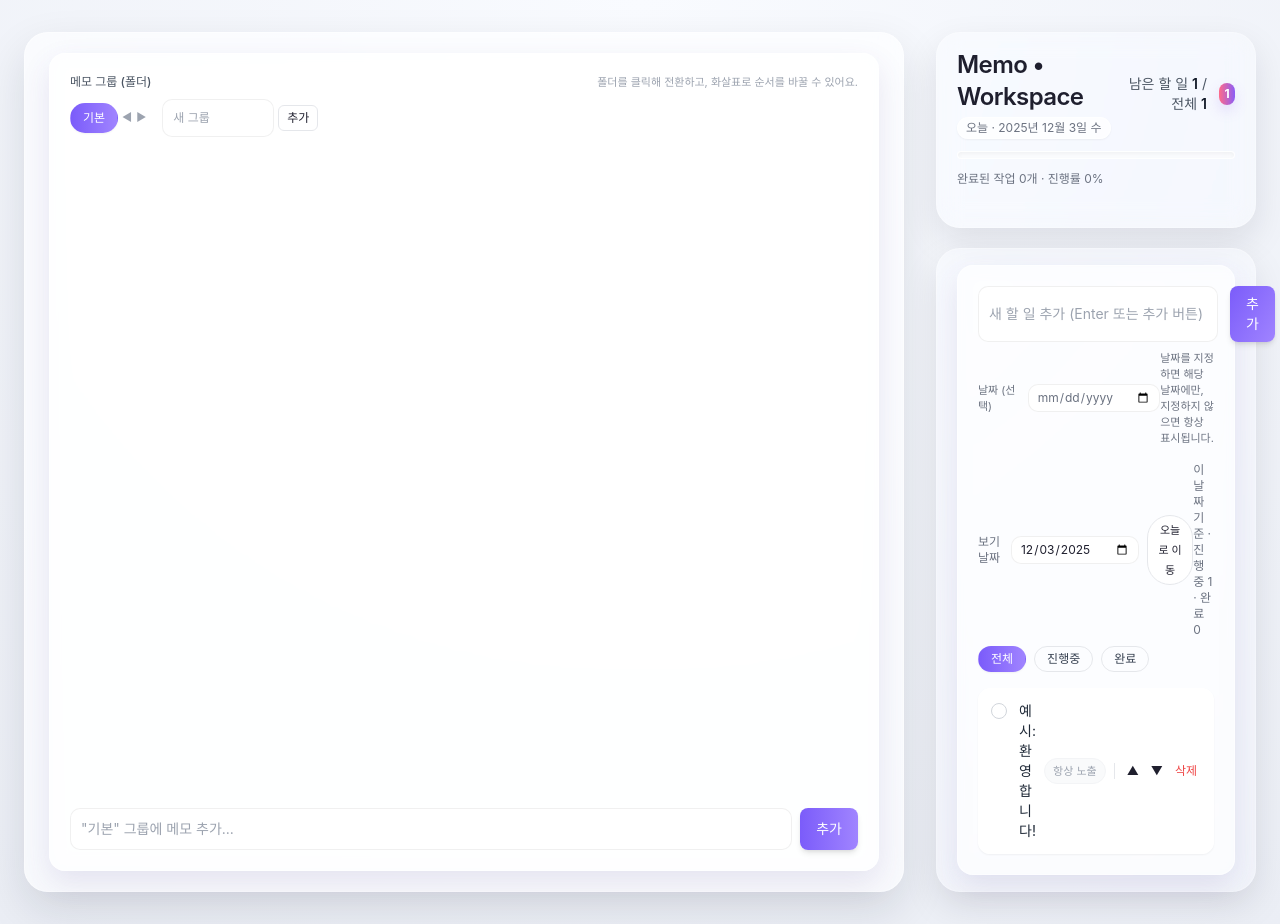
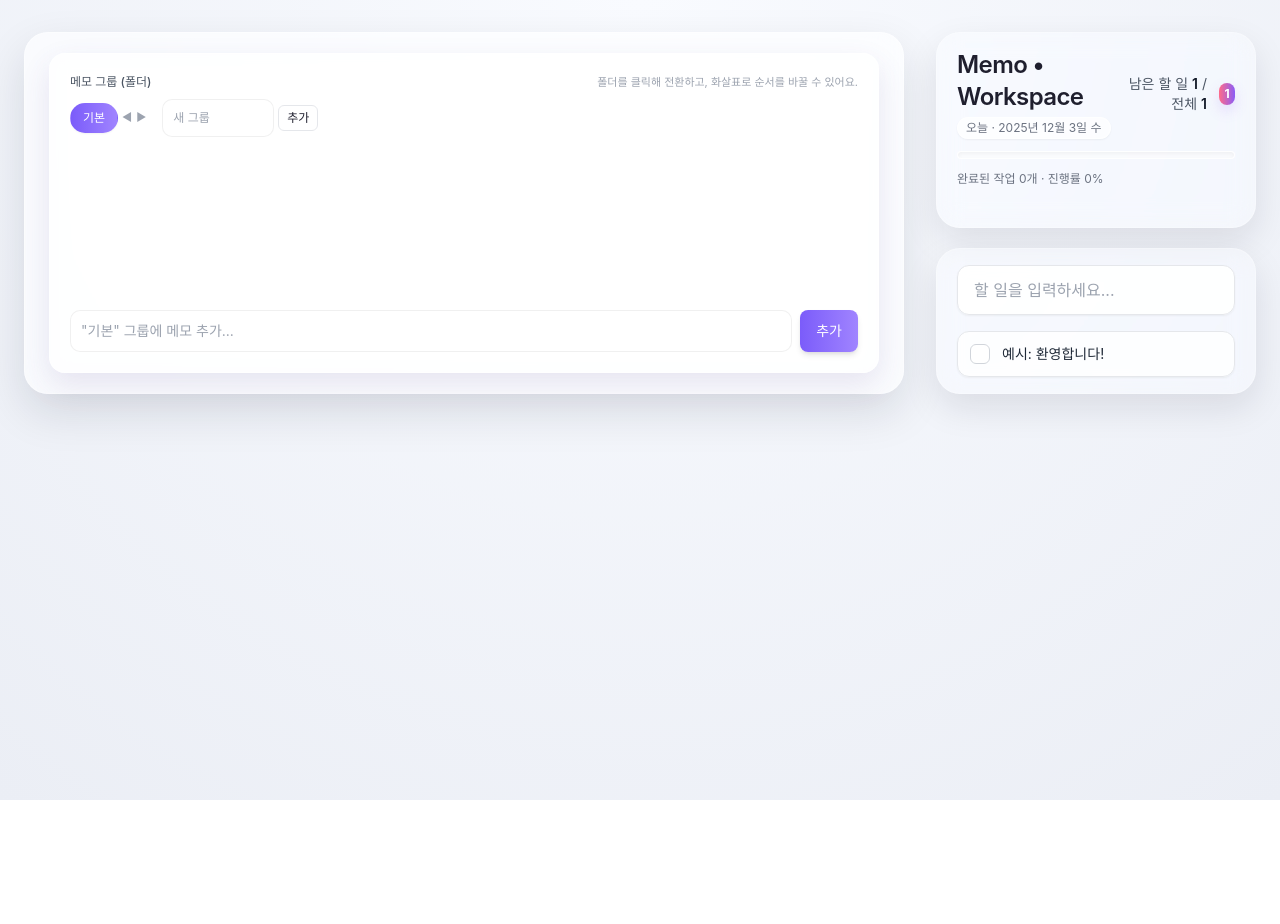
Before and after one commit to wskimkj/memo, a React (Vite) app: page / in a window 1280 px wide. After the commit the page ends 800 px from the top, so only its background shows below. Built offline with nearby package versions, Linux system fonts and the light colour scheme.

Commit message:
Update TodoBoard.jsx

```diff
--- a/src/components/TodoBoard.jsx
+++ b/src/components/TodoBoard.jsx
@@ -1,313 +1,109 @@
-import React, { useRef, useState } from "react";
-import { motion, AnimatePresence } from "framer-motion";
-
-function todayString() {
-  return new Date().toISOString().slice(0, 10); // YYYY-MM-DD
-}
-
-function formatDateLabel(dateStr) {
-  if (!dateStr) return "날짜 없음";
-  const d = new Date(dateStr + "T00:00:00");
-  if (Number.isNaN(d.getTime())) return dateStr;
-  const base = d.toLocaleDateString("ko-KR", {
-    month: "short",
-    day: "numeric",
-    weekday: "short"
-  });
-  const isToday = dateStr === todayString();
-  return isToday ? `${base} · 오늘` : base;
-}
+import { useState } from "react";
 
 export default function TodoBoard({ todos, setTodos }) {
-  const inputRef = useRef();
-  const [newDate, setNewDate] = useState("");
-  const [filter, setFilter] = useState("all"); // all | active | done
-  const [viewDate, setViewDate] = useState(todayString()); // 이 날짜 + 날짜 없는 것만 노출
+  const [text, setText] = useState("");
 
-  function addTodo(text) {
-    const t = (text || inputRef.current.value || "").trim();
-    if (!t) return;
-    setTodos((prev) => [
-      {
-        id: Date.now().toString(),
-        text: t,
+  const addTodo = (e) => {
+    e.preventDefault();
+    if (!text.trim()) return;
+
+    const newTodo = {
+      id: crypto.randomUUID(),
+      text,
       done: false,
-        date: newDate || null
-      },
-      ...prev
-    ]);
-    if (inputRef.current) inputRef.current.value = "";
-    setNewDate("");
-  }
+      date: null,
+    };
 
-  function toggle(id) {
-    setTodos((prev) =>
-      prev.map((p) => (p.id === id ? { ...p, done: !p.done } : p))
+    setTodos([newTodo, ...todos]);
+    setText("");
+  };
+
+  const toggleTodo = (id) => {
+    setTodos(
+      todos.map((t) =>
+        t.id === id ? { ...t, done: !t.done } : t
+      )
     );
-  }
+  };
 
-  function remove(id) {
-    setTodos((prev) => prev.filter((p) => p.id !== id));
-  }
-
-  function move(id, dir) {
-    setTodos((prev) => {
-      const arr = [...prev];
-      const idx = arr.findIndex((x) => x.id === id);
-      if (idx < 0) return prev;
-      const [item] = arr.splice(idx, 1);
-      const newIdx = Math.max(0, Math.min(arr.length, idx + dir));
-      arr.splice(newIdx, 0, item);
-      return arr;
-    });
-  }
-
-  function clearDone() {
-    setTodos((prev) => prev.filter((t) => !t.done));
-  }
-
-  function editTodo(id) {
-    const target = todos.find((t) => t.id === id);
-    if (!target) return;
-    const next = window.prompt("내용 수정", target.text);
-    if (next == null) return;
-    const text = next.trim();
-    if (!text) return;
-    setTodos((prev) =>
-      prev.map((t) => (t.id === id ? { ...t, text } : t))
-    );
-  }
-
-  function editDate(id) {
-    const target = todos.find((t) => t.id === id);
-    if (!target) return;
-    const base = target.date || viewDate || todayString();
-    const next = window.prompt(
-      "날짜를 YYYY-MM-DD 형식으로 입력하세요 (비우면 취소)",
-      base
-    );
-    if (next == null) return;
-    const value = next.trim();
-    if (!value) return;
-    setTodos((prev) =>
-      prev.map((t) => (t.id === id ? { ...t, date: value } : t))
-    );
-  }
-
-  function clearDate(id) {
-    setTodos((prev) =>
-      prev.map((t) => (t.id === id ? { ...t, date: null } : t))
-    );
-  }
-
-  // 보기 날짜 + 날짜 없는 todo만 우선 필터
-  const baseTodos = todos.filter(
-    (t) => !t.date || t.date === viewDate
-  );
-
-  const activeCount = baseTodos.filter((t) => !t.done).length;
-  const doneCount = baseTodos.length - activeCount;
-
-  const filtered = baseTodos.filter((t) => {
-    if (filter === "active") return !t.done;
-    if (filter === "done") return t.done;
-    return true;
-  });
+  const removeTodo = (id) => {
+    setTodos(todos.filter((t) => t.id !== id));
+  };
 
   return (
-    <section className="glass p-5 space-y-4">
-      {/* 상단: 입력 영역 */}
-      <div className="flex flex-col gap-2 mb-1">
-        <div className="flex gap-3">
+    <div className="flex flex-col gap-4">
+
+      {/* 입력바: floating 스타일 */}
+      <form onSubmit={addTodo} className="relative">
         <input
-            ref={inputRef}
-            className="input flex-1 text-sm"
-            placeholder="새 할 일 추가 (Enter 또는 추가 버튼)"
-            onKeyDown={(e) => {
-              if (e.key === "Enter") addTodo();
-            }}
+          type="text"
+          value={text}
+          placeholder="할 일을 입력하세요..."
+          onChange={(e) => setText(e.target.value)}
+          className="w-full px-4 py-3 rounded-xl bg-white/90 border border-gray-200 shadow-sm
+                     focus:outline-none focus:ring-2 focus:ring-blue-400 focus:bg-white transition-all"
         />
+
+        {text.length > 0 && (
           <button
-            onClick={() => addTodo()}
-            className="px-4 py-2 rounded-lg text-sm font-medium text-white shadow-md hover:shadow-lg transition-shadow"
-            style={{
-              background: "linear-gradient(120deg,#7b5cfa,#a084ff)"
-            }}
+            type="submit"
+            className="absolute right-3 top-1/2 -translate-y-1/2 text-sm px-3 py-1
+                       bg-blue-500 text-white rounded-lg shadow hover:bg-blue-600 transition"
           >
             추가
           </button>
+        )}
+      </form>
+
+      {/* 리스트 */}
+      <div className="space-y-2">
+        {todos.length === 0 && (
+          <p className="text-gray-400 text-sm text-center py-6">
+            아직 할 일이 없어요 ✨
+          </p>
+        )}
+
+        {todos.map((t) => (
+          <div
+            key={t.id}
+            className="group flex items-center justify-between p-3 bg-white/80 rounded-xl border border-gray-200
+                       shadow-sm hover:shadow-md transition cursor-pointer"
+          >
+            {/* 왼쪽: 체크 + 텍스트 */}
+            <div
+              className="flex items-center gap-3 flex-1"
+              onClick={() => toggleTodo(t.id)}
+            >
+              <div
+                className={`w-5 h-5 rounded-md border flex items-center justify-center transition
+                  ${
+                    t.done
+                      ? "bg-blue-500 border-blue-500 text-white"
+                      : "border-gray-300 bg-white"
+                  }`}
+              >
+                {t.done && "✓"}
               </div>
-        <div className="flex items-center justify-between text-xs text-gray-500">
-          <div className="flex items-center gap-2">
-            <span className="text-[11px]">날짜 (선택)</span>
-            <input
-              type="date"
-              value={newDate}
-              onChange={(e) => setNewDate(e.target.value)}
-              className="input !py-1 !px-2 text-xs w-40"
-            />
-          </div>
-          <span className="text-[11px]">
-            날짜를 지정하면 해당 날짜에만, 지정하지 않으면 항상 표시됩니다.
+
+              <span
+                className={`text-sm transition ${
+                  t.done ? "line-through text-gray-400" : "text-gray-800"
+                }`}
+              >
+                {t.text}
               </span>
             </div>
-      </div>
 
-      {/* 보기 날짜 + 필터 */}
-      <div className="flex flex-col gap-2">
-        <div className="flex items-center justify-between text-sm">
-          <div className="flex items-center gap-2">
-            <span className="text-xs text-gray-500">보기 날짜</span>
-            <input
-              type="date"
-              value={viewDate}
-              onChange={(e) => setViewDate(e.target.value || todayString())}
-              className="input !py-1 !px-2 text-xs w-40"
-            />
+            {/* 삭제 버튼 */}
             <button
-              onClick={() => setViewDate(todayString())}
-              className="text-[11px] px-2 py-1 rounded-full bg-white/80 border border-gray-200 hover:bg-gray-50"
-            >
-              오늘로 이동
-            </button>
-          </div>
-
-          <div className="flex items-center gap-3 text-xs text-gray-500">
-            <span>
-              이 날짜 기준 · 진행중 {activeCount} · 완료 {doneCount}
-            </span>
-            {doneCount > 0 && (
-              <button
-                onClick={clearDone}
-                className="text-[11px] text-red-500 underline underline-offset-2"
-              >
-                완료 모두 삭제
-              </button>
-            )}
-          </div>
-        </div>
-
-        <div className="flex items-center justify-between">
-          <div className="flex gap-2">
-            {[
-              { id: "all", label: "전체" },
-              { id: "active", label: "진행중" },
-              { id: "done", label: "완료" }
-            ].map((f) => (
-              <button
-                key={f.id}
-                onClick={() => setFilter(f.id)}
-                className={
-                  "px-3 py-1 rounded-full border text-xs transition-colors " +
-                  (filter === f.id
-                    ? "bg-gradient-to-r from-[#7b5cfa] to-[#a084ff] text-white border-transparent shadow-sm"
-                    : "bg:white/80 border-gray-200 text-gray-700 hover:bg-white")
-                }
-              >
-                {f.label}
-              </button>
-            ))}
-          </div>
-        </div>
-      </div>
-
-      {/* 리스트 */}
-      <div className="space-y-3">
-        <AnimatePresence>
-          {filtered.map((t) => (
-            <motion.div
-              key={t.id}
-              layout
-              initial={{ opacity: 0, y: 6 }}
-              animate={{ opacity: 1, y: 0 }}
-              exit={{ opacity: 0, scale: 0.98 }}
-              className="flex items-center justify-between p-3 rounded-xl bg-white/90 border border-white shadow-sm hover:shadow-md transition-shadow"
-            >
-              <div className="flex items-start gap-3 flex-1">
-                <button
-                  onClick={() => toggle(t.id)}
-                  className={
-                    "mt-0.5 w-4 h-4 rounded-full border flex items-center justify-center text-[10px] " +
-                    (t.done
-                      ? "bg-gradient-to-r from-[#7b5cfa] to-[#a084ff] border-transparent text-white"
-                      : "border-gray-300 bg-white text-transparent")
-                  }
-                >
-                  ✓
-                </button>
-                <div
-                  className={
-                    "flex-1 text-sm cursor-pointer " +
-                    (t.done ? "line-through text-gray-400" : "text-gray-800")
-                  }
-                  onClick={() => toggle(t.id)}
-                  onDoubleClick={() => editTodo(t.id)}
-                  title="클릭: 완료 체크 / 더블클릭: 내용 수정"
-                >
-                  {t.text}
-                </div>
-              </div>
-
-              <div className="flex items-center gap-2 text-xs">
-                {/* 날짜 배지 */}
-                <div className="flex items-center gap-1">
-                  {t.date ? (
-                    <button
-                      onClick={() => editDate(t.id)}
-                      className="px-2 py-1 rounded-full bg-purple-50 text-[11px] text-purple-700 border border-purple-100 hover:bg-purple-100"
-                      title="클릭해서 날짜 수정"
-                    >
-                      {formatDateLabel(t.date)}
-                    </button>
-                  ) : (
-                    <span className="px-2 py-1 rounded-full bg-gray-50 text-[11px] text-gray-400 border border-gray-100">
-                      항상 노출
-                    </span>
-                  )}
-                  {t.date && (
-                    <button
-                      onClick={() => clearDate(t.id)}
-                      className="text-[11px] text-gray-400 hover:text-red-400"
-                      title="날짜 제거"
-                    >
-                      ×
-                    </button>
-                  )}
-                </div>
-
-                <div className="flex items-center gap-1 pl-2 border-l border-gray-200">
-                  <button
-                    onClick={() => move(t.id, -1)}
-                    className="px-1 hover:text-gray-700"
-                    title="위로"
-                  >
-                    ▲
-                  </button>
-                  <button
-                    onClick={() => move(t.id, +1)}
-                    className="px-1 hover:text-gray-700"
-                    title="아래로"
-                  >
-                    ▼
-                  </button>
-                  <button
-                    onClick={() => remove(t.id)}
-                    className="px-1 text-red-500 hover:text-red-600"
+              onClick={() => removeTodo(t.id)}
+              className="opacity-0 group-hover:opacity-100 text-gray-400 hover:text-red-500 text-xs transition"
             >
               삭제
             </button>
           </div>
+        ))}
       </div>
-            </motion.div>
-          ))}
-        </AnimatePresence>
-
-        {filtered.length === 0 && (
-          <div className="text-xs text-gray-400 text-center py-4">
-            이 날짜와 필터에 해당하는 할 일이 없어요.
     </div>
-        )}
-      </div>
-    </section>
   );
 }
```
Lines whose indentation alone changed are shown as unchanged.
